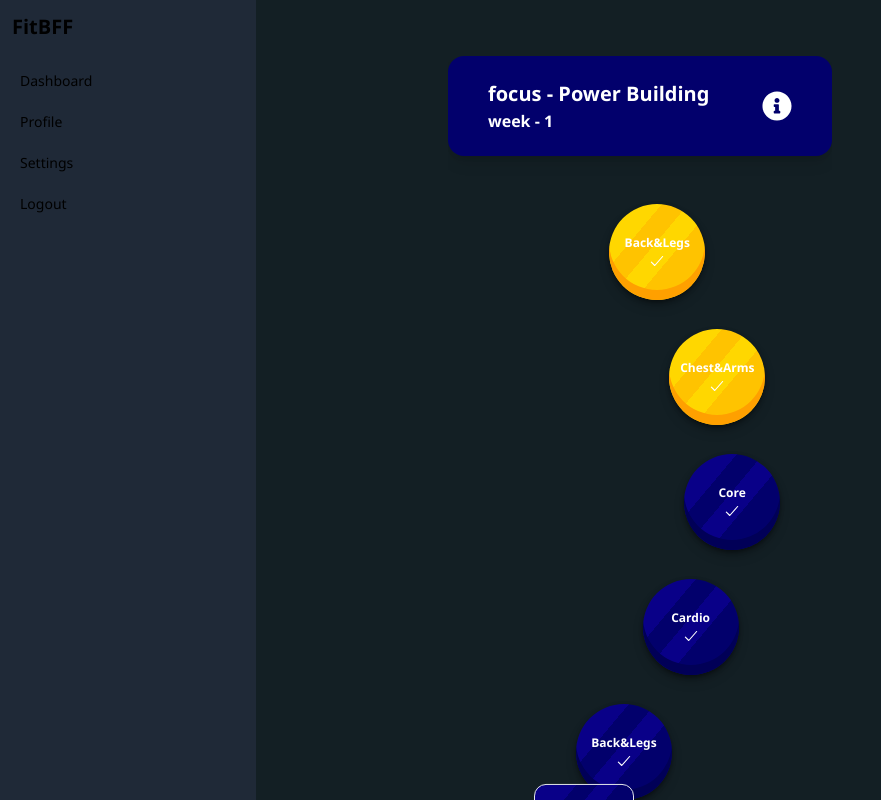
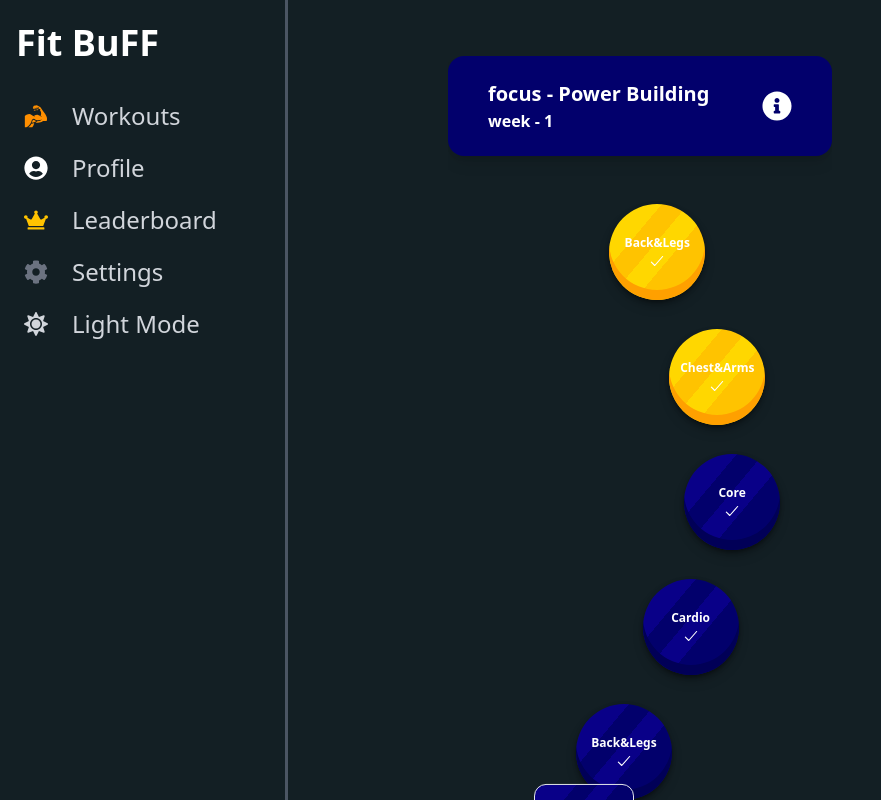
Before and after one commit to YuvalShvartsman/FitBFF-client, a React (Vite) app: page / in a window 1280 px wide. Shown: the top 800 px of the page, without its empty margins (0-881 px from the left). Built offline with nearby package versions, Linux system fonts and the light colour scheme; what tailwindcss-motion would draw is missing.

Commit message:
Created a simple sidebar.

```diff
--- a/src/components/Homepage/Homepage.tsx
+++ b/src/components/Homepage/Homepage.tsx
@@ -3,7 +3,7 @@ import Sidebar from "./Sidebar/Sidebar";
 
 function Homepage() {
   return (
-    <div className="flex bg-dark h-full">
+    <div className="flex dark:bg-dark h-full">
       <Sidebar />
       <div className="flex w-full justify-center ">
         <HomepageStepper />
--- a/src/components/Homepage/Sidebar/Sidebar.tsx
+++ b/src/components/Homepage/Sidebar/Sidebar.tsx
@@ -1,45 +1,83 @@
+import { useState } from "react";
+import SidebarButton from "./SidebarButton";
+import { FaUserCircle, FaCrown, FaCog, FaMoon, FaSun } from "react-icons/fa";
+import { GiBiceps } from "react-icons/gi";
+
 const Sidebar = () => {
+  const [isDarkMode, setIsDarkMode] = useState(true);
+
+  const toggleTheme = () => {
+    setIsDarkMode(!isDarkMode);
+    if (isDarkMode) document.documentElement.classList.remove("dark");
+    else document.documentElement.classList.add("dark");
+  };
+
+  const handleWorkoutsClick = () => {
+    console.log("Workouts clicked");
+  };
+
+  const handleProfileClick = () => {
+    console.log("Profile clicked");
+  };
+
+  const handleLeaderboardClick = () => {
+    console.log("Leaderboard clicked");
+  };
+
+  const handleSettingsClick = () => {
+    console.log("Settings clicked");
+  };
+
+  const sidebarButtons = [
+    {
+      title: "Workouts",
+      icon: <GiBiceps className="text-gold-500" />,
+      onClick: handleWorkoutsClick,
+    },
+    {
+      title: "Profile",
+      icon: <FaUserCircle className="text-blue-100 dark:text-light" />,
+      onClick: handleProfileClick,
+    },
+    {
+      title: "Leaderboard",
+      icon: <FaCrown className="text-gold-200" />,
+      onClick: handleLeaderboardClick,
+    },
+    {
+      title: "Settings",
+      icon: <FaCog className="text-gray-500" />,
+      onClick: handleSettingsClick,
+    },
+    {
+      title: isDarkMode ? "Light Mode" : "Dark Mode",
+      icon: isDarkMode ? (
+        <FaSun className="text-yellow-300" />
+      ) : (
+        <FaMoon className="text-blue-500" />
+      ),
+      onClick: toggleTheme,
+    },
+  ];
+
   return (
-    <div className="flex flex-col h-screen p-3 bg-gray-800 text-white w-64 self-start fixed">
+    <div className="flex flex-col h-screen p-4 text-white w-72 self-start fixed border-r-[3px] border-gray-100 dark:border-gray-600">
       <div className="space-y-3">
         <div className="flex items-center">
-          <h2 className="text-xl font-bold">FitBFF</h2>
+          <h2 className="text-4xl font-bold dark:text-light">Fit BuFF</h2>
         </div>
+
         <div className="flex-1">
-          <ul className="pt-2 pb-4 space-y-1 text-sm">
-            <li className="rounded-sm">
-              <a
-                href="#"
-                className="flex items-center p-2 space-x-3 rounded-md hover:bg-gray-700"
-              >
-                <span>Dashboard</span>
-              </a>
-            </li>
-            <li className="rounded-sm">
-              <a
-                href="#"
-                className="flex items-center p-2 space-x-3 rounded-md hover:bg-gray-700"
-              >
-                <span>Profile</span>
-              </a>
-            </li>
-            <li className="rounded-sm">
-              <a
-                href="#"
-                className="flex items-center p-2 space-x-3 rounded-md hover:bg-gray-700"
-              >
-                <span>Settings</span>
-              </a>
-            </li>
-            <li className="rounded-sm">
-              <a
-                href="#"
-                className="flex items-center p-2 space-x-3 rounded-md hover:bg-gray-700"
-              >
-                <span>Logout</span>
-              </a>
-            </li>
-          </ul>
+          <div className="pt-2 pb-4 text-sm">
+            {sidebarButtons.map((button, index) => (
+              <SidebarButton
+                key={index}
+                label={button.title}
+                onClick={button.onClick}
+                icon={button.icon}
+              />
+            ))}
+          </div>
         </div>
       </div>
     </div>
--- /dev/null
+++ b/src/components/Homepage/Sidebar/SidebarButton.tsx
@@ -0,0 +1,20 @@
+interface SidebarButtonProps {
+  label: string;
+  onClick: () => void;
+  icon?: React.ReactNode;
+}
+
+const SidebarButton = ({ label, onClick, icon }: SidebarButtonProps) => {
+  return (
+    <button
+      onClick={onClick}
+      className="flex items-center gap-6 w-full text-left text-2xl p-2 rounded-md bg
+       text-gray-700 dark:text-gray-300 hover:bg-gray-300 dark:hover:bg-gray-700"
+    >
+      {icon}
+      {label}
+    </button>
+  );
+};
+
+export default SidebarButton;
--- a/tailwind.config.js
+++ b/tailwind.config.js
@@ -69,7 +69,7 @@ module.exports = {
       },
     },
     fontFamily: {
-      sans: ["Segoe UI", "Arial", "sans-serif"],
+      segoe: ["Segoe UI", "Arial", "sans-serif"],
       serif: ["Georgia", "serif"],
       mono: ["Courier New", "monospace"],
     },
```
